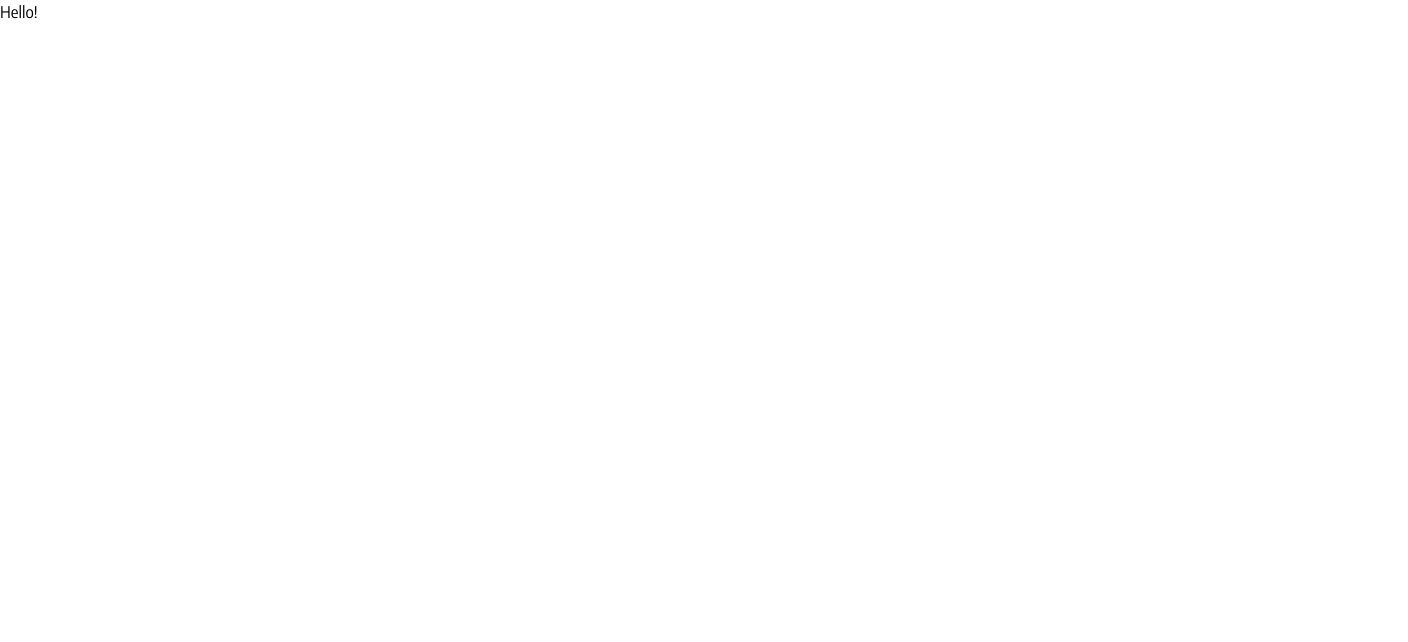
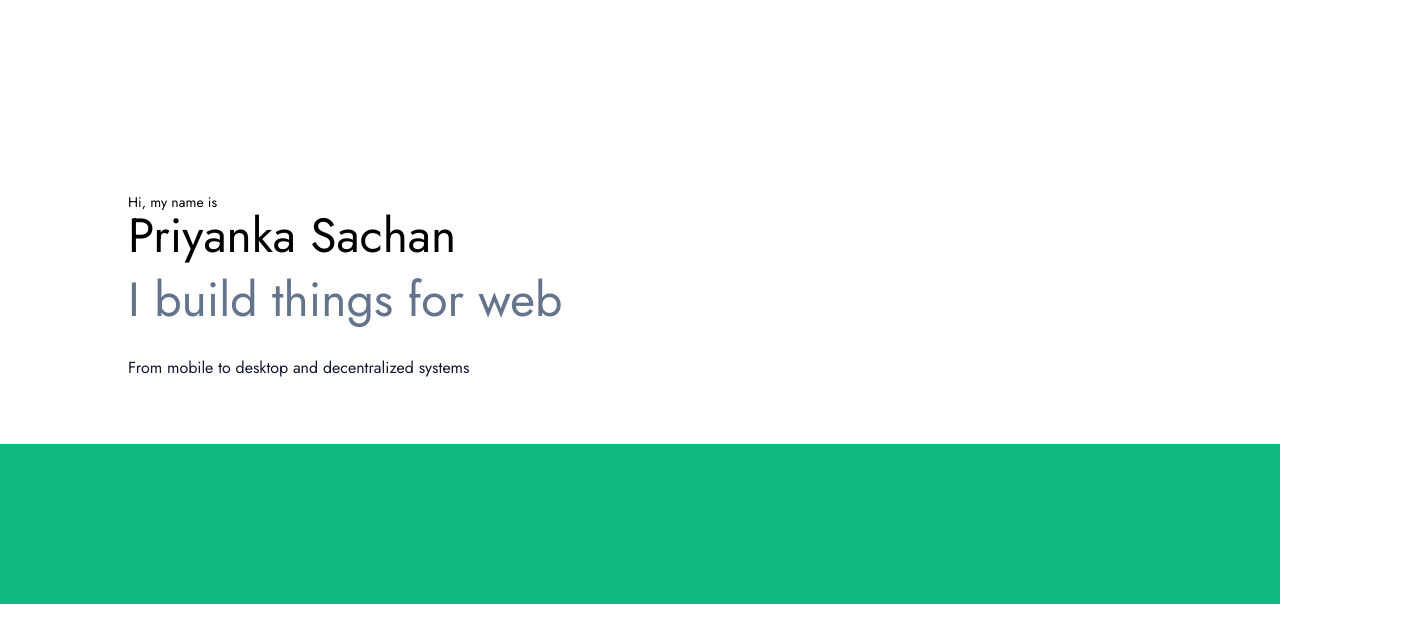
Before and after one commit to Priyanka-Sachan/Priyanka-Sachan.github.io, a Next.js app: page / in a window 1280 px wide. Shown: the top 642 px of the page, 1408 px wide, since content can reach past the window. Built offline with nearby package versions, Linux system fonts and the light colour scheme.

Commit message:
Add hero page

```diff
--- /dev/null
+++ b/components/Hero.js
@@ -0,0 +1,12 @@
+export default function Hero() {
+  return (
+    <section className="container mt-48 ml-32">
+      <h6 className="text-sm">Hi, my name is</h6>
+      <h1 className="text-5xl">Priyanka Sachan</h1>
+      <h2 className="text-5xl text-slate-500 py-4">I build things for web </h2>
+      <h3 className="text-md text-slate-900 pt-4 pb-16">
+        From mobile to desktop and decentralized systems
+      </h3>
+    </section>
+  )
+}
--- a/pages/index.js
+++ b/pages/index.js
@@ -1,4 +1,5 @@
 import Head from 'next/head'
+import Hero from '../components/Hero'
 
 export default function Home() {
   return (
@@ -7,12 +8,13 @@ export default function Home() {
         <title>Priyanka Sachan</title>
         <meta
           name="description"
-          content="Hi, I am Priyanka Sachan. I build things for web (From mobile to desktop and dicentralized systems)."
+          content="Hi, I am Priyanka Sachan. I build things for web (From mobile to desktop and decentralized systems)."
         />
         <link rel="icon" href="/favicon.ico" />
       </Head>
       <div className="container">
-        <h1>Hello!</h1>
+        <Hero />
+        <div className="w-screen h-40 bg-emerald-500"></div>
       </div>
     </div>
   )
--- a/styles/globals.css
+++ b/styles/globals.css
@@ -24,7 +24,7 @@ body {
     Ubuntu, Cantarell, Fira Sans, Droid Sans, Helvetica Neue, sans-serif;
 }
 
-h1,
+/* h1,
 h2,
 h3,
 h4,
@@ -32,7 +32,7 @@ h5,
 h6 {
   font-family: EncodeSans, -apple-system, BlinkMacSystemFont, Segoe UI, Roboto, Oxygen,
     Ubuntu, Cantarell, Fira Sans, Droid Sans, Helvetica Neue, sans-serif;
-}
+} */
 
 a {
   color: inherit;
```
